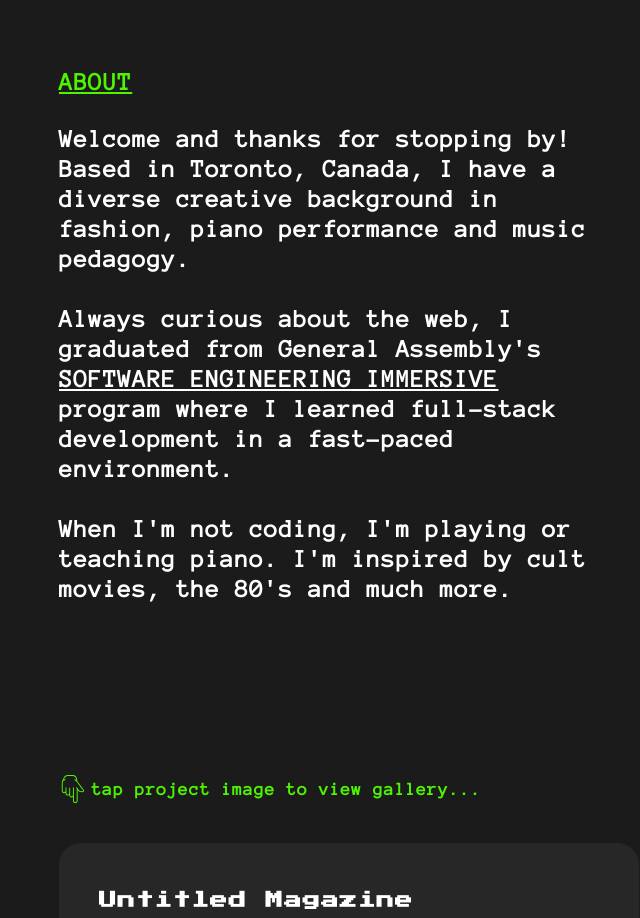
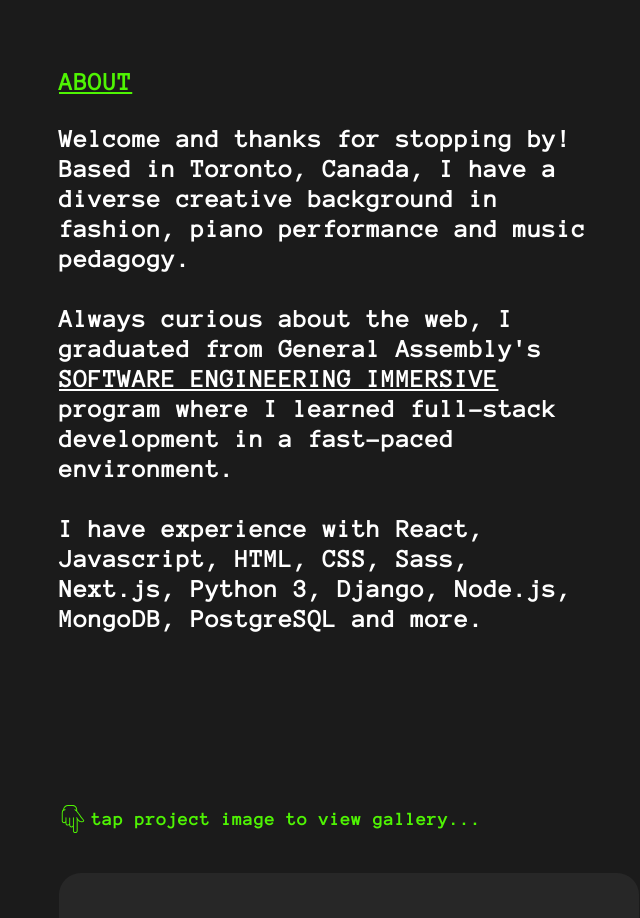
Before and after one commit to tatyanakarlen/PortfolioWebsite, a React (Create React App) app: page / in a window 1280 px wide. Shown: the part 860-1778 px from the top of the page, without its empty margins (291-931 px from the left). Built offline with nearby package versions, Linux system fonts and the light colour scheme; a web font is replaced by a local one.

Commit message:
changed skills

```diff
--- a/src/components/About/About.jsx
+++ b/src/components/About/About.jsx
@@ -1,6 +1,5 @@
 import React from 'react';
 import './About.css';
-import { BsCloudDownload } from 'react-icons/bs';
 import { useMediaQuery } from 'react-responsive';
 
 const About = () => {
@@ -22,17 +21,17 @@ const About = () => {
         full-stack development in a fast-paced environment.
         <br />
         <br />
-        When I'm not coding, I'm playing or teaching piano. I'm inspired by cult movies, the 80's and much more.
-      </p>
+        I have experience with React, Javascript, HTML, CSS, Sass, Next.js, Python 3, Django, Node.js, MongoDB, PostgreSQL and more.
+        </p>
 
-      {isMobile &&
+      {isMobile && (
         <a class="social-links" href={resumeLink} target="_blank">
           <div className="download">
             <i id="download-icon" class="bi bi-download"></i>
             <h1>Resume</h1>
           </div>
         </a>
-}
+      )}
     </div>
   );
 };
```
